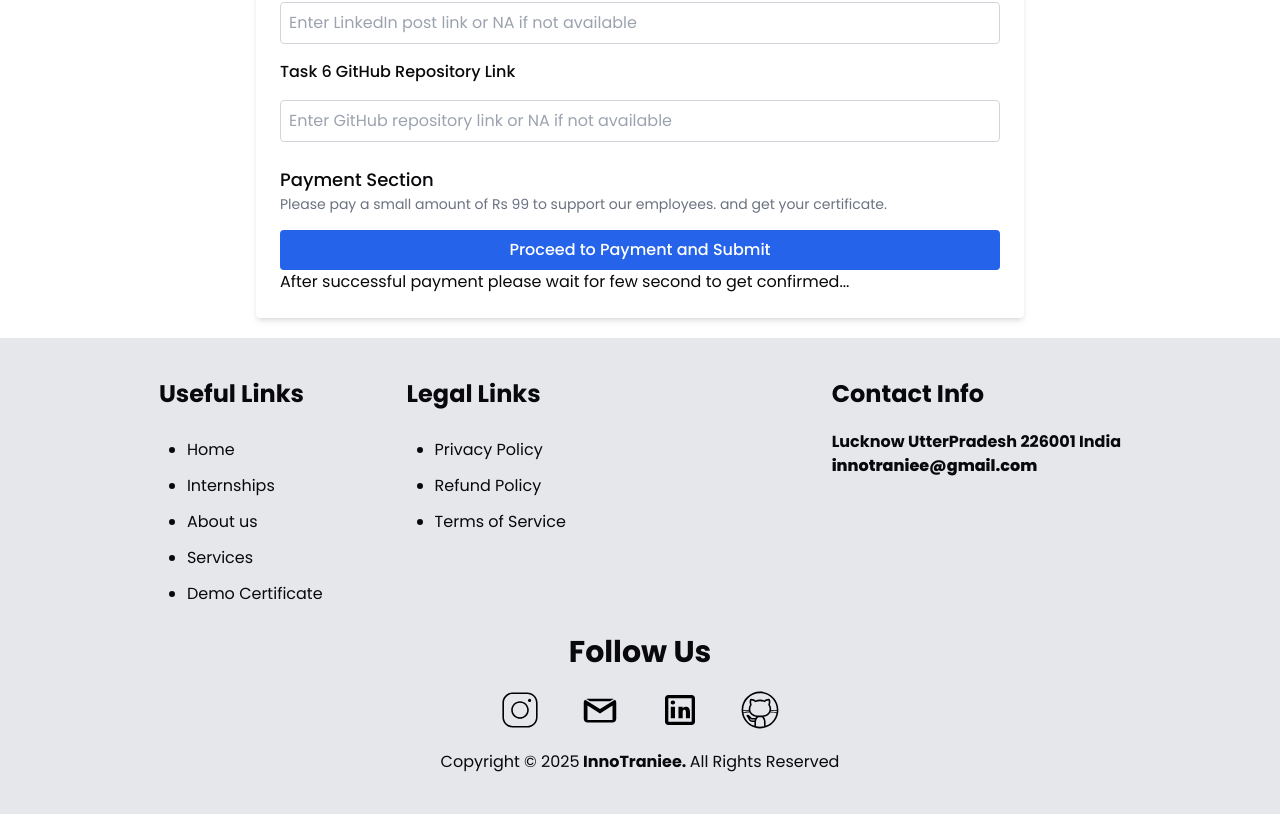
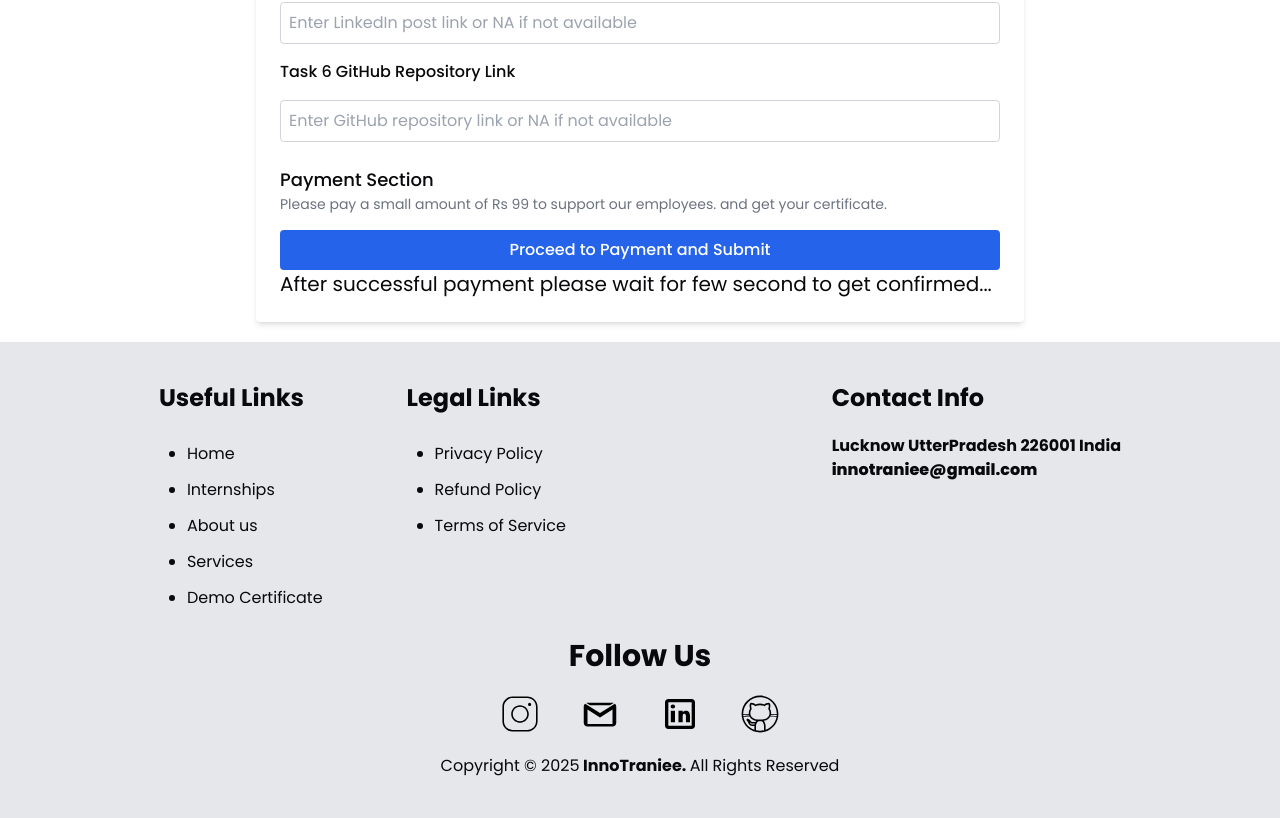
Before and after one commit to innotraniee/client, a React (Vite) app: page /submit-project in a window 1280 px wide. Shown: the part 1823-2641 px from the top of the page. Built offline with nearby package versions, Linux system fonts and the light colour scheme.

Commit message:
frontend url change

```diff
--- a/src/pages/Home.jsx
+++ b/src/pages/Home.jsx
@@ -7,7 +7,7 @@ import { Button } from "@/components/ui/button";
 const Home = () => {
   return (
     <>
-      <div className="flex flex-col">
+      <div className="flex flex-col px-5">
         <div className="bg-Background-Home w-auto h-screen flex items-center justify-center flex-col gap-7">
           <h1 className="text-5xl">
             Take Your Career to the Next Level with{" "}
--- a/src/pages/projectSubmission.jsx
+++ b/src/pages/projectSubmission.jsx
@@ -345,7 +345,7 @@ const ProjectSubmission = () => {
           >
             {isProcessingPayment ? "Processing..." : "Proceed to Payment and Submit"}
           </button>
-          <p>After successful payment please wait for few second to get confirmed...</p>
+          <p className="text-xl">After successful payment please wait for few second to get confirmed...</p>
         </div>
 
         {/* <div className="text-right">
```
